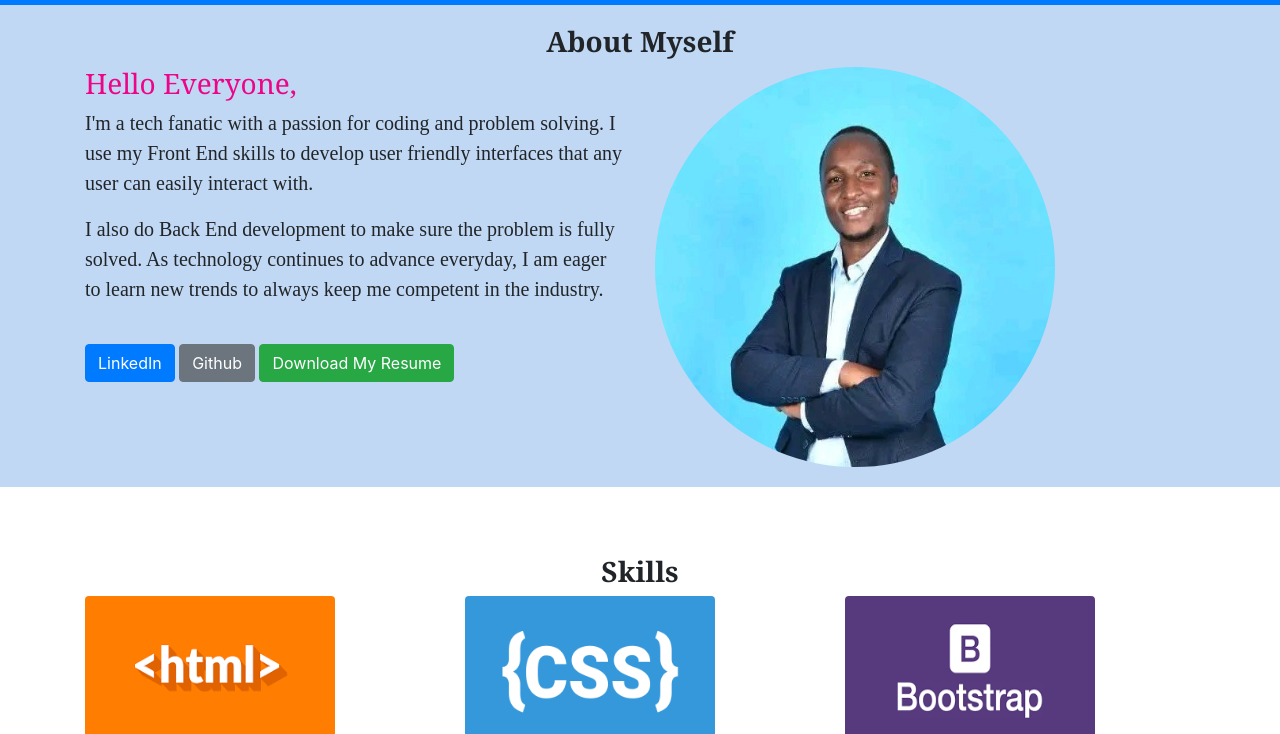
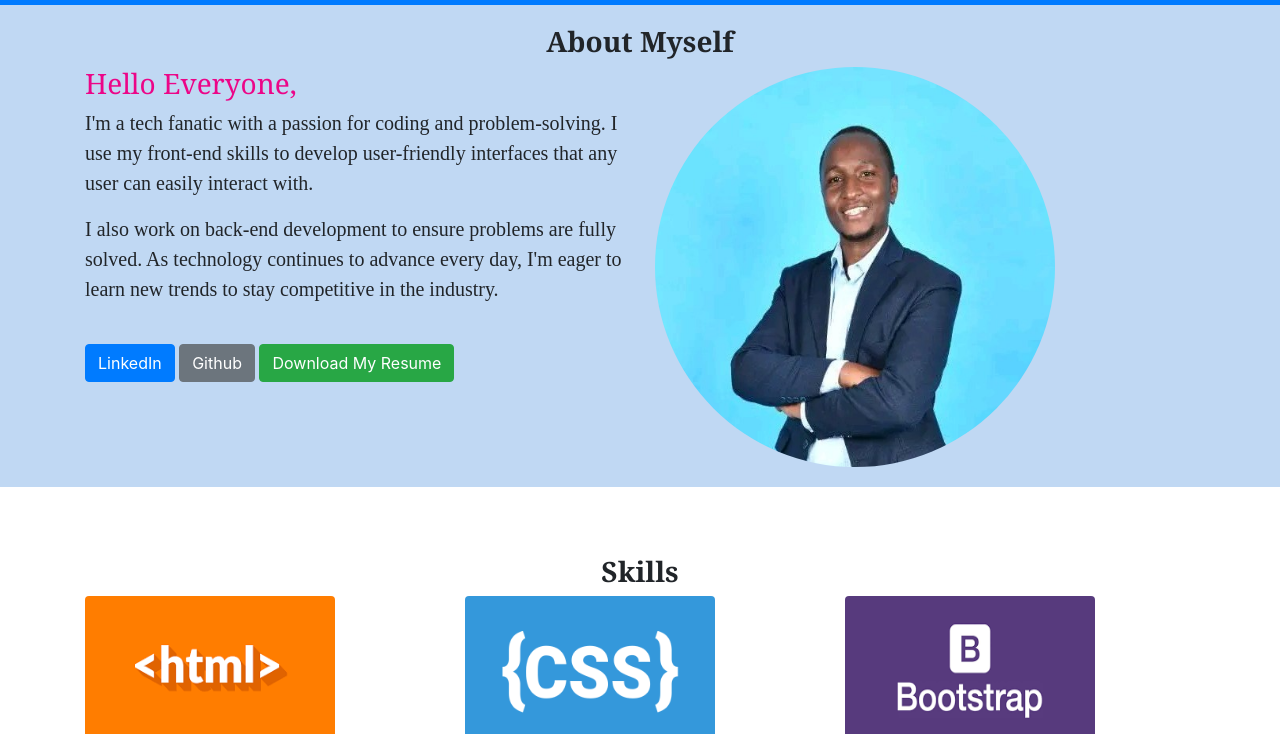
Before and after one commit to deniskathurima/myPortfolio, a plain HTML site: page index.html in a window 1280 px wide. Shown: the part 66-800 px from the top of the page. Drawn offline with Linux system fonts and the light colour scheme.

Commit message:
Added a propper welcoming message

```diff
--- a/index.html
+++ b/index.html
@@ -45,10 +45,8 @@
         <div class="row">
             <div class="col-md-6">
                 <h3 style="font-family: Georgia,serif; color: #ec0588">Hello Everyone,</h3>
-                <p class="introduction" style="font-size: 20px; font-family: Serif, serif">I'm a tech fanatic with a passion for coding and problem solving.
-                    I use my Front End skills to develop user friendly interfaces that any user can easily interact with.</p>
-                <p class="introduction" style="font-size: 20px; font-family: Serif, serif;">I also do Back End development to make sure the problem is fully solved. As technology continues to advance everyday,
-                    I am eager to learn new trends to always keep me competent in the industry.</p> <br>
+                <p class="introduction" style="font-size: 20px; font-family: Serif, serif">I'm a tech fanatic with a passion for coding and problem-solving. I use my front-end skills to develop user-friendly interfaces that any user can easily interact with.</p>
+                <p class="introduction" style="font-size: 20px; font-family: Serif, serif;">I also work on back-end development to ensure problems are fully solved. As technology continues to advance every day, I'm eager to learn new trends to stay competitive in the industry.</p> <br>
                 <a href="https://www.linkedin.com/in/denis-kathurima-1b416a155/" target="_blank"><button type="button" class="btn btn-primary">LinkedIn</button></a>
                 <a href="https://github.com/deniskathurima" target="_blank"><button type="button" class="btn btn-secondary">Github</button></a>
                 <a href="#" target="_blank"><button type="button" class="btn btn-success">Download My Resume</button></a>
```
